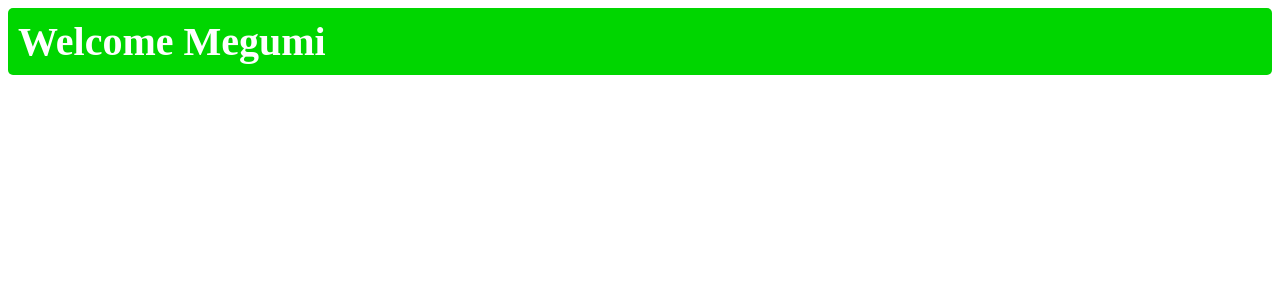
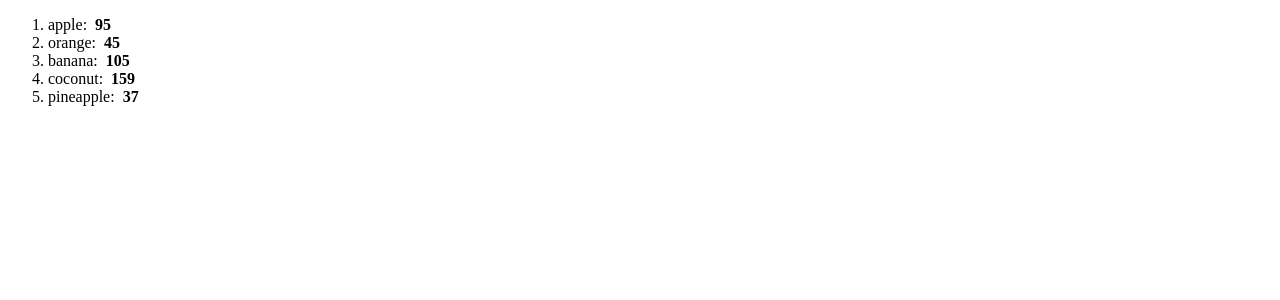
Before and after one commit to megumi-seki/react-full-course, a React (Vite) app: page / in a window 1280 px wide. Shown: the top 300 px of the page. Built offline with nearby package versions, Linux system fonts and the light colour scheme.

Commit message:
learn rendering lists 1

```diff
--- a/src/App.jsx
+++ b/src/App.jsx
@@ -1,15 +1,7 @@
-// conditional rendering = allows you to control what gets rendered
-//                         in your applications based on certain condition
-//                         (show, hide, or change components)
-
-import UserGreeting from "./UserGreeting"
+import List from "./List"
 
 function App() {
-  return(
-    <>
-      <UserGreeting isLoggedIn={true} username="Megumi"/>
-    </>
-  )
+  return(<List/>)
 }
 
 export default App
--- /dev/null
+++ b/src/List.jsx
@@ -0,0 +1,25 @@
+function List() {
+
+    const fruits = [
+        {id: 1, name: "apple", calories: 95},
+        {id: 2, name: "orange", calories: 45},
+        {id: 3, name: "banana", calories: 105},
+        {id: 4, name: "coconut", calories: 159},
+        {id: 5, name: "pineapple", calories: 37},
+    ];
+
+    // fruits.sort((a, b) => a.name.localeCompare(b.name)) //ALPHABETICAL
+    // fruits.sort((a, b) => b.name.localeCompare(a.name))  //REVERSE ALPHABETICAL
+    // fruits.sort((a, b) => a.calories - b.calories); // NUMERIC
+    // fruits.sort((a, b) => b.calories - a.calories) // REVERSE NUMERIC
+
+    // const lowCalFruits = fruits.filter(fruit => fruit.calories < 100);
+    // const highCalFruits = fruits.filter(fruit => fruit.calories >= 100);
+
+    const listItems = fruits.map(fruit => <li key={fruit.id}>
+                                                {fruit.name}: &nbsp;
+                                                <b>{fruit.calories}</b></li>)
+    return(<ol>{listItems}</ol>)
+}
+
+export default List
--- a/src/UserGreeting.jsx
+++ /dev/null
@@ -1,27 +0,0 @@
-import PropTypes from "prop-types"
-
-function UserGreeting({isLoggedIn = false, username = "Guest"}) {
-
-    // if(props.isLoggedIn) {
-    //     return <h2>Welcome {props.username}</h2>
-    // }
-
-    // return <h2>Please log in to continue</h2>
-
-    const welcomeMessage = <h2 className="welcome-message">
-                               Welcome {username}
-                            </h2>
-
-    const loginPrompt =  <h2 className="login-prompt">
-                            Please log in to continue
-                            </h2>
-
-    return(isLoggedIn ? welcomeMessage : loginPrompt)
-}
-
-UserGreeting.prototypes = {
-    isLoggedIn: PropTypes.bool,
-    username: PropTypes.string,
-}
-
-export default UserGreeting
```
